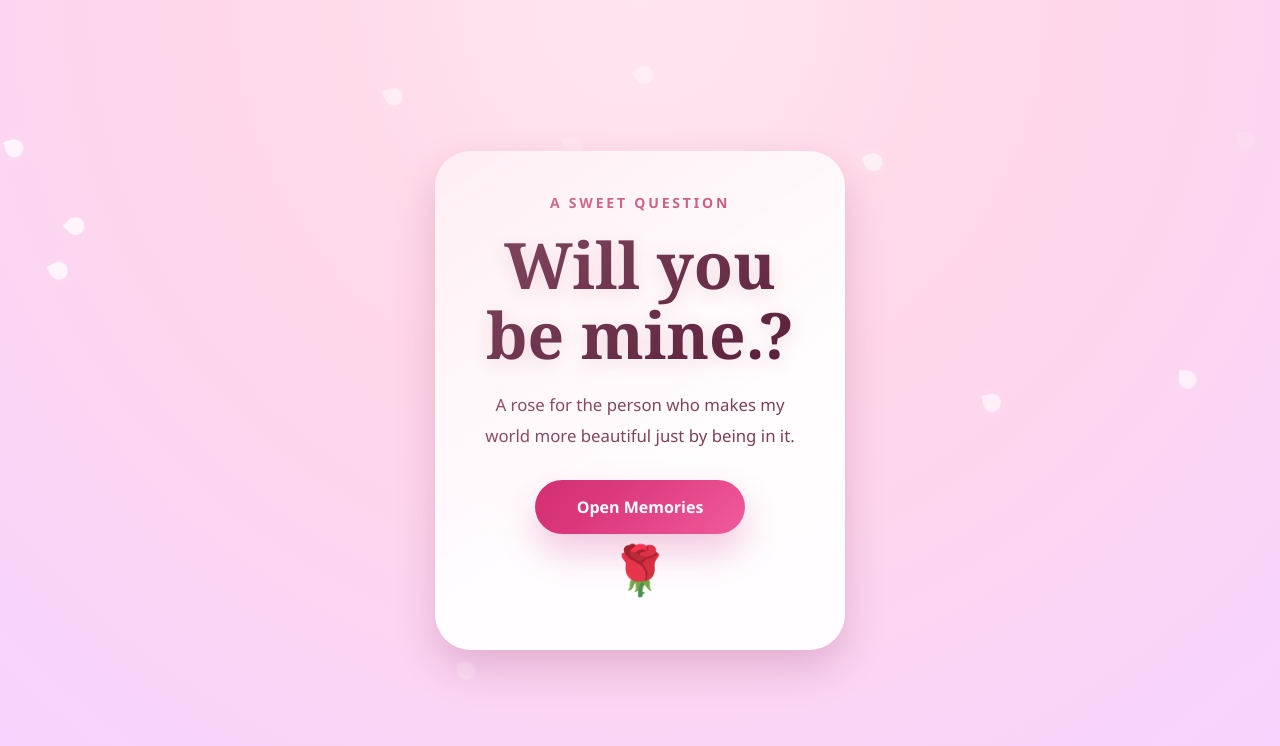
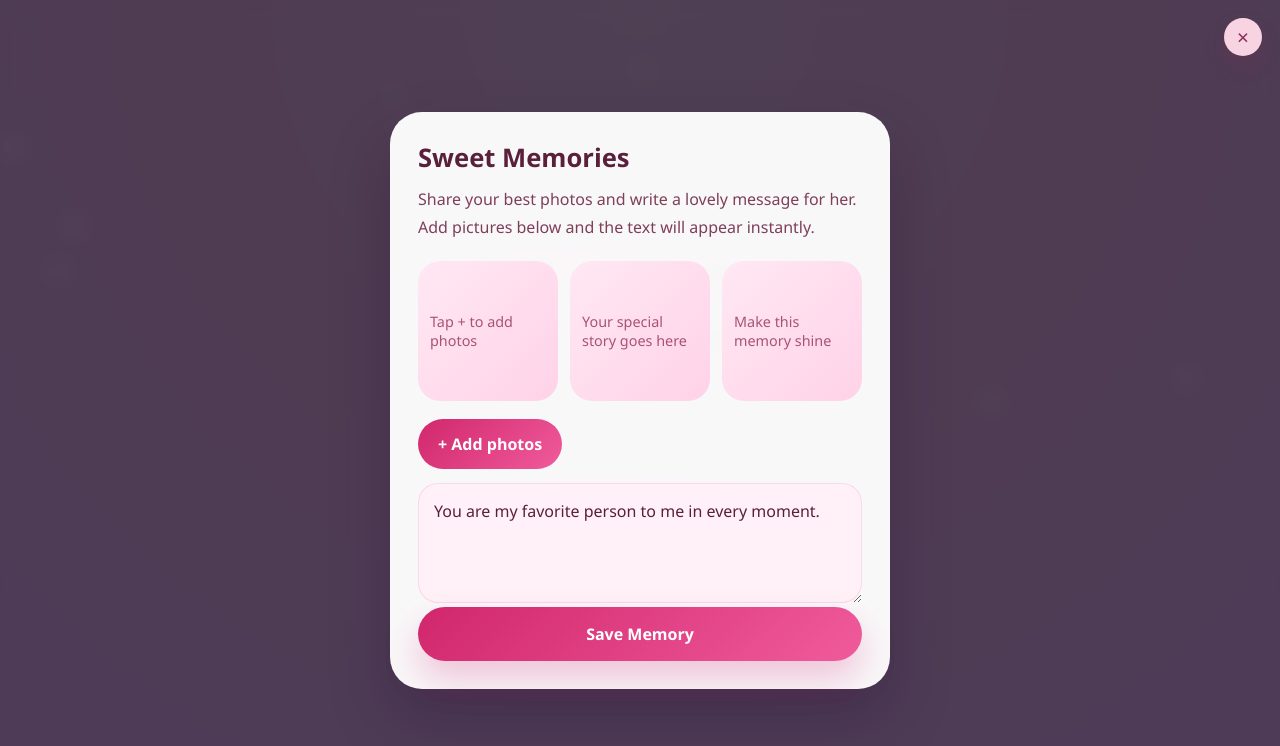
Before and after one commit to xtremegear0-gif/forlove.html, a plain HTML site: page index.html in a window 1280 px wide. Both pictures are taken after a click on the button "Open Memories". Drawn offline with Linux system fonts and the light colour scheme.

Commit message:
Add memories overlay with photo preview and text input

```diff
--- a/index.html
+++ b/index.html
@@ -119,9 +119,137 @@
       animation: floatRose 3s ease-in-out infinite;
     }
 
+    .memories-overlay {
+      position: fixed;
+      inset: 0;
+      display: flex;
+      justify-content: center;
+      align-items: center;
+      background: rgba(20, 8, 32, 0.75);
+      backdrop-filter: blur(10px);
+      opacity: 0;
+      pointer-events: none;
+      transition: opacity 0.3s ease;
+      z-index: 10;
+    }
+
+    .memories-overlay.active {
+      opacity: 1;
+      pointer-events: auto;
+    }
+
+    .memories-card {
+      width: min(500px, calc(100vw - 40px));
+      padding: 28px;
+      border-radius: 32px;
+      background: rgba(255, 255, 255, 0.96);
+      box-shadow: 0 30px 60px rgba(33, 9, 45, 0.25);
+      text-align: left;
+    }
+
+    .close-btn {
+      position: absolute;
+      top: 18px;
+      right: 18px;
+      width: 38px;
+      height: 38px;
+      border: none;
+      border-radius: 50%;
+      background: #f8d4e2;
+      color: #8d2c5c;
+      font-size: 1.3rem;
+      cursor: pointer;
+      box-shadow: 0 10px 20px rgba(142, 32, 78, 0.18);
+    }
+
+    .memories-header {
+      font-size: 1.6rem;
+      font-weight: 700;
+      color: #5a1f3a;
+      margin-bottom: 10px;
+    }
+
+    .memories-text {
+      margin-bottom: 20px;
+      color: #7f3f59;
+      line-height: 1.75;
+    }
+
+    .preview-grid {
+      display: grid;
+      grid-template-columns: repeat(3, minmax(0, 1fr));
+      gap: 12px;
+      margin-bottom: 18px;
+    }
+
+    .preview-item {
+      aspect-ratio: 1 / 1;
+      background: linear-gradient(135deg, #ffe8f3, #ffd2e8);
+      border-radius: 22px;
+      display: grid;
+      place-items: center;
+      color: #a95276;
+      font-size: 0.9rem;
+      padding: 12px;
+      overflow: hidden;
+      position: relative;
+      background-size: cover;
+      background-position: center;
+    }
+
+    .preview-item.photo {
+      color: transparent;
+    }
+
+    .controls {
+      display: grid;
+      gap: 14px;
+    }
+
+    .file-upload {
+      display: inline-flex;
+      align-items: center;
+      justify-content: center;
+      padding: 14px 20px;
+      border-radius: 999px;
+      background: linear-gradient(135deg, #d1276c, #f05b9c);
+      color: white;
+      font-weight: 700;
+      cursor: pointer;
+      width: fit-content;
+    }
+
+    .file-upload input {
+      display: none;
+    }
+
+    textarea {
+      width: 100%;
+      min-height: 120px;
+      border: none;
+      border-radius: 20px;
+      padding: 16px;
+      resize: vertical;
+      font-family: inherit;
+      font-size: 1rem;
+      background: #fff1f7;
+      color: #5a1f3a;
+      line-height: 1.6;
+      box-shadow: inset 0 0 0 1px rgba(209, 40, 118, 0.12);
+    }
+
+    .button.save {
+      width: 100%;
+      margin-top: 4px;
+    }
+
     @media (max-width: 420px) {
       .card {
         padding: 30px 22px;
+      }
+
+      .preview-grid {
+        grid-template-columns: repeat(2, minmax(0, 1fr));
       }
     }
 
@@ -172,13 +300,71 @@
     <div class="icon">🌹</div>
   </div>
 
+  <div class="memories-overlay" id="memoriesOverlay">
+    <div class="memories-card">
+      <button class="close-btn" onclick="closeMemories()">×</button>
+      <div class="memories-header">Sweet Memories</div>
+      <p class="memories-text">Share your best photos and write a lovely message for her. Add pictures below and the text will appear instantly.</p>
+      <div class="preview-grid" id="previewGrid">
+        <div class="preview-item">Tap + to add photos</div>
+        <div class="preview-item">Your special story goes here</div>
+        <div class="preview-item">Make this memory shine</div>
+      </div>
+      <div class="controls">
+        <label class="file-upload">
+          + Add photos
+          <input id="imageInput" type="file" accept="image/*" multiple>
+        </label>
+        <textarea id="memoryText" placeholder="Write your lovely message here...">You are my favorite person to me in every moment.</textarea>
+      </div>
+      <button class="button save" onclick="saveMemory()">Save Memory</button>
+    </div>
+  </div>
+
   <script>
     function showLove() {
-      alert('Yes, I will be yours 💕');
+      document.getElementById('memoriesOverlay').classList.add('active');
+    }
+
+    function closeMemories() {
+      document.getElementById('memoriesOverlay').classList.remove('active');
+    }
+
+    function saveMemory() {
+      const text = document.getElementById('memoryText').value.trim();
+      const message = text ? 'Your lovely memory is saved 💖' : 'A loving memory is ready whenever you are.';
+      alert(message);
     }
 
     const scene = document.getElementById('scene');
     const petals = 18;
+    const previewGrid = document.getElementById('previewGrid');
+    const imageInput = document.getElementById('imageInput');
+
+    imageInput.addEventListener('change', function() {
+      previewGrid.innerHTML = '';
+      const files = Array.from(imageInput.files).slice(0, 6);
+
+      if (!files.length) {
+        previewGrid.innerHTML = '<div class="preview-item">No photos yet. Add some special moments.</div>';
+        return;
+      }
+
+      files.forEach(file => {
+        const reader = new FileReader();
+        const item = document.createElement('div');
+        item.className = 'preview-item photo';
+        item.textContent = 'Loading...';
+
+        reader.onload = () => {
+          item.style.backgroundImage = `url(${reader.result})`;
+          item.textContent = '';
+        };
+
+        reader.readAsDataURL(file);
+        previewGrid.appendChild(item);
+      });
+    });
 
     for (let i = 0; i < petals; i++) {
       const petal = document.createElement('div');
```
